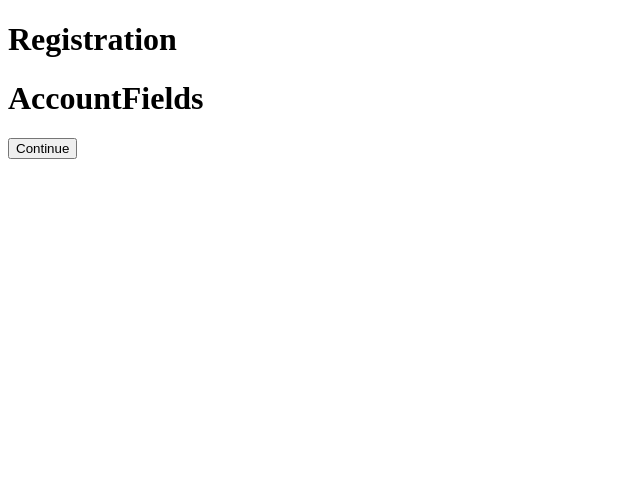
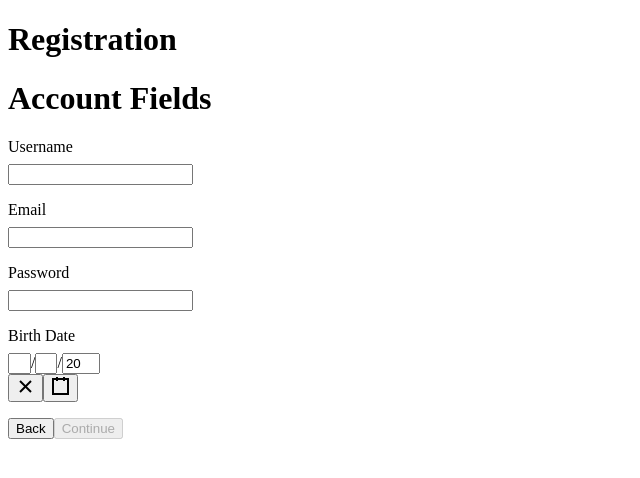
Before and after one commit to LeonardoEichs/super-todo, a React (Create React App) app: page /registration in a window 1280 px wide. Shown: the top 478 px of the page, without its empty margins (0-640 px from the left). Built offline with nearby package versions, Linux system fonts and the light colour scheme.

Commit message:
add formik form for user data

```diff
--- a/package.json
+++ b/package.json
@@ -17,6 +17,7 @@
     "formik": "^2.2.9",
     "json-server": "^0.17.0",
     "react": "^17.0.2",
+    "react-date-picker": "^8.3.4",
     "react-dom": "^17.0.2",
     "react-router-dom": "^5.3.0",
     "react-scripts": "4.0.3",
--- /dev/null
+++ b/src/components/FormikDatePicker/index.tsx
@@ -0,0 +1,22 @@
+import { Container } from "./styles";
+
+import React from "react";
+import { useField, useFormikContext } from "formik";
+import DatePicker from "react-date-picker";
+
+const FormikDatePicker = ({ ...props }: any) => {
+  const { setFieldValue } = useFormikContext();
+  const [field] = useField(props);
+  return (
+    <DatePicker
+      {...field}
+      {...props}
+      selected={(field.value && new Date(field.value)) || null}
+      onChange={(val: Date) => {
+        setFieldValue(field.name, val);
+      }}
+    />
+  );
+};
+
+export default FormikDatePicker;
--- /dev/null
+++ b/src/components/FormikDatePicker/styles.ts
@@ -0,0 +1,5 @@
+import styled from 'styled-components';
+
+export const Container = styled.div`
+
+`;
--- a/src/components/Input/index.tsx
+++ b/src/components/Input/index.tsx
@@ -1,5 +1,3 @@
-import { ReactNode } from "react";
-
 import { Container } from "./styles";
 
 interface InputProps {
--- a/src/pages/Registration/AccountFields/index.tsx
+++ b/src/pages/Registration/AccountFields/index.tsx
@@ -1,4 +1,9 @@
-import { ReactNode } from "react";
+import { useHistory } from "react-router-dom";
+import FormikDatePicker from "components/FormikDatePicker";
+
+import { Formik, Field, Form, ErrorMessage } from "formik";
+
+import * as Yup from "yup";
 
 import { Container } from "./styles";
 
@@ -6,11 +11,93 @@ interface AccountFieldsProps {
   nextStep: any;
 }
 
+interface AccountFieldProps {
+  username: string;
+  email: string;
+  password: string;
+  birth_date: Date;
+}
+
+const defaultFormState: AccountFieldProps = {
+  username: "",
+  email: "",
+  password: "",
+  birth_date: new Date(new Date().toDateString()),
+};
+
+const today: Date = new Date();
+
 function AccountFields({ nextStep }: AccountFieldsProps) {
+  const history = useHistory();
   return (
     <Container>
-      <h1>AccountFields</h1>
-      <button onClick={nextStep}>Continue</button>
+      <h1>Account Fields</h1>
+      <Formik
+        initialValues={defaultFormState}
+        validationSchema={Yup.object({
+          username: Yup.string()
+            .max(15, "Must be 15 characters or less")
+            .min(5, "Must be 5 characters or more")
+            .required("Required"),
+          email: Yup.string()
+            .email("Invalid email address")
+            .max(50, "Must be 50 characters or less")
+            .min(5, "Must be 5 characters or more")
+
+            .required("Required"),
+          password: Yup.string()
+            .max(15, "Must be 15 characters or less")
+            .min(5, "Must be 5 characters or more")
+            .required("Required"),
+          birth_date: Yup.date()
+            .max(today, "Date cannot be after today")
+            .required("Required"),
+        })}
+        onSubmit={(values, { setSubmitting }) => {
+          setTimeout(() => {
+            alert(JSON.stringify(values, null, 2));
+
+            setSubmitting(false);
+            nextStep();
+          }, 1000);
+        }}
+      >
+        {({ isValid, dirty }) => (
+          <Form>
+            <div className="row">
+              <label htmlFor="username">Username</label>
+              <Field name="username" type="text" />
+              <ErrorMessage className="error" component="div" name="username" />
+            </div>
+            <div className="row">
+              <label htmlFor="email">Email</label>
+              <Field name="email" type="text" />
+              <ErrorMessage className="error" component="div" name="email" />
+            </div>
+
+            <div className="row">
+              <label htmlFor="password">Password</label>
+              <Field name="password" type="password" />
+              <ErrorMessage className="error" component="div" name="password" />
+            </div>
+
+            <div className="row">
+              <label htmlFor="birth_date">Birth Date</label>
+              <FormikDatePicker name="birth_date" maxDate={new Date()} />
+              <ErrorMessage
+                className="error"
+                component="div"
+                name="birth_date"
+              />
+            </div>
+
+            <button onClick={() => history.push("/login")}>Back</button>
+            <button type="submit" disabled={!(isValid && dirty)}>
+              Continue
+            </button>
+          </Form>
+        )}
+      </Formik>
     </Container>
   );
 }
--- a/src/pages/Registration/AccountFields/styles.ts
+++ b/src/pages/Registration/AccountFields/styles.ts
@@ -1,5 +1,20 @@
-import styled from 'styled-components';
+import styled from "styled-components";
 
 export const Container = styled.div`
+  .row {
+    display: block;
+    margin: 1rem 0;
 
+    & > label {
+      display: block;
+      margin: 0.5rem 0;
+    }
+
+    & > .error {
+      display: block;
+      color: red;
+      margin: 0.5rem 0.25rem;
+      font-size: 0.8rem;
+    }
+  }
 `;
--- a/src/pages/Registration/Confirmation/index.tsx
+++ b/src/pages/Registration/Confirmation/index.tsx
@@ -1,5 +1,3 @@
-import { ReactNode } from "react";
-
 import { Container } from "./styles";
 
 interface ConfirmationProps {
@@ -12,7 +10,7 @@ interface FormDataProps {
   username: string;
   email: string;
   password: string;
-  age: number;
+  birth_date: Date;
 }
 
 function Confirmation({ previousStep, nextStep, formData }: ConfirmationProps) {
@@ -22,9 +20,9 @@ function Confirmation({ previousStep, nextStep, formData }: ConfirmationProps) {
       <div>
         <p>Username: {formData.username}</p>
         <p>Email: {formData.email}</p>
-        <p>Age: {formData.age}</p>
+        <p>Birth Date: {formData.birth_date}</p>
       </div>
-      <button onClick={previousStep}>Previos</button>
+      <button onClick={previousStep}>Previous</button>
       <button onClick={nextStep}>Continue</button>
     </Container>
   );
--- a/src/pages/Registration/Success/index.tsx
+++ b/src/pages/Registration/Success/index.tsx
@@ -13,11 +13,11 @@ function Success() {
         prevState.length > 2 ? "." : prevState + "."
       );
     }, 500);
-    setInterval(() => {
+    setTimeout(() => {
       clearInterval(interval);
       history.push("/login");
     }, 5000);
-  }, []);
+  }, [history]);
 
   return (
     <Container>
--- a/src/pages/Registration/SurveyFields/index.tsx
+++ b/src/pages/Registration/SurveyFields/index.tsx
@@ -1,5 +1,3 @@
-import { ReactNode } from "react";
-
 import { Container } from "./styles";
 
 interface SurveyProps {
@@ -11,7 +9,7 @@ function SurveyFields({ previousStep, nextStep }: SurveyProps) {
   return (
     <Container>
       <h1>SurveyFields</h1>
-      <button onClick={previousStep}>Previos</button>
+      <button onClick={previousStep}>Previous</button>
       <button onClick={nextStep}>Continue</button>
     </Container>
   );
--- a/src/pages/Registration/index.tsx
+++ b/src/pages/Registration/index.tsx
@@ -16,14 +16,14 @@ interface FormDataProps {
   username: string;
   email: string;
   password: string;
-  age: number;
+  birth_date: Date;
 }
 
 const defaultFormState: FormDataProps = {
   username: "",
   email: "",
   password: "",
-  age: 0,
+  birth_date: new Date(),
 };
 
 function Registration() {
```
Also changed, not shown: 1 other file (tests, documents, lock files or other folders).
